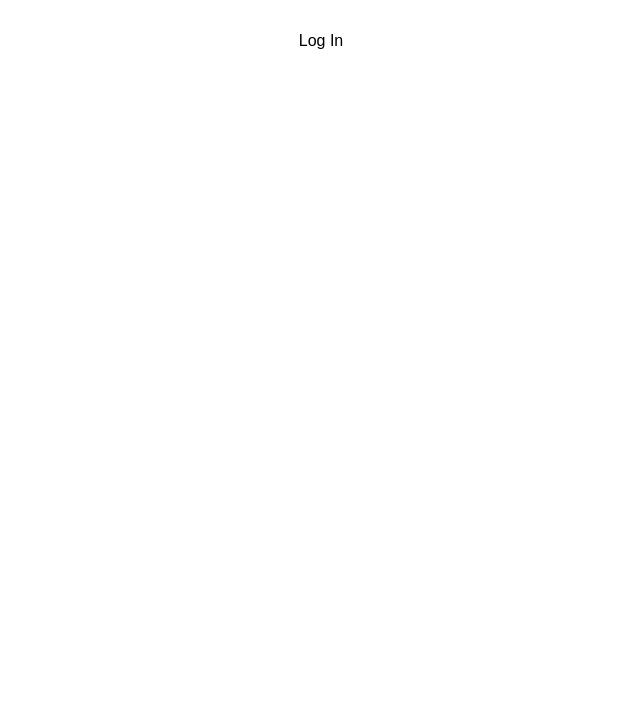
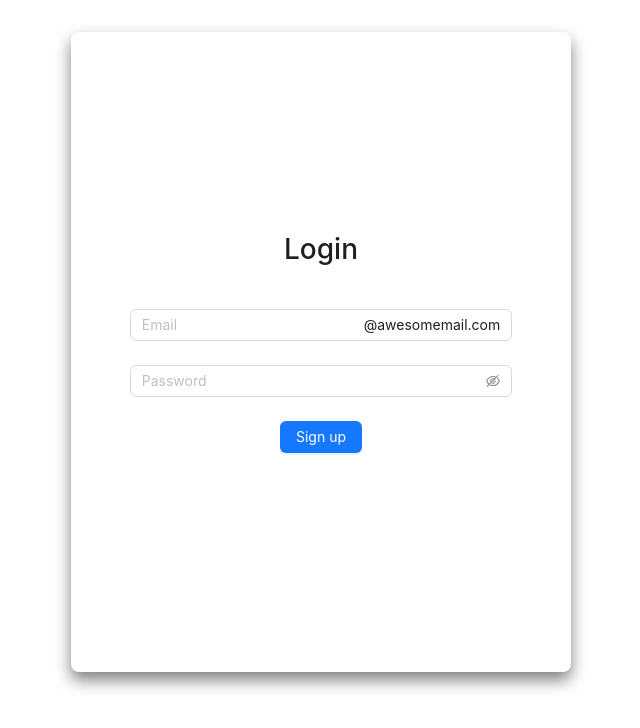
Before and after one commit to zeldacamila/hg0-emailClient-frontend, a React (Vite) app in the folder email-app/: page /login in a window 1280 px wide. Shown: the top 728 px of the page, without its empty margins (319-959 px from the left). Built offline with nearby package versions, Linux system fonts and the light colour scheme.

Commit message:
Login
Login , ya pude solucionar lo de github

```diff
--- a/email-app/src/App.tsx
+++ b/email-app/src/App.tsx
@@ -2,7 +2,7 @@ import { Navigate, Route, Routes } from 'react-router-dom';
 import './App.css';
 import NotFound from './pages/NotFound';
 import SignUp from './pages/SignUp/SignUp';
-import LogIn from './pages/LogIn';
+import LogIn from './pages/Login/LogIn';
 
 function App() {
   return (
--- /dev/null
+++ b/email-app/src/components/Login/Login.tsx
@@ -0,0 +1,73 @@
+import { Button, Form, Input } from 'antd';
+import { Link } from 'react-router-dom';
+
+const Login: React.FC = () => {
+  const [form] = Form.useForm();
+  const onFinish = (values: any) => {
+    console.log('Received values of form: ', values);
+  };
+
+  return (
+    <>
+      <Form
+        form={form}
+        name="Login"
+        onFinish={onFinish}
+        style={{ maxWidth: 600 }}
+      >
+        <Form.Item>
+          <h1>Login</h1>
+        </Form.Item>
+        <Form.Item
+          name="email"
+          rules={[
+            {
+              required: true,
+              message: 'Please input an AwesomeMail address',
+            },
+          ]}
+        >
+          <Input placeholder="Email" suffix="@awesomemail.com" />
+        </Form.Item>
+        <Form.Item
+          name="password"
+          rules={[
+            {
+              required: true,
+              message: 'Please input your password!',
+            },
+            () => ({
+              validator(_, value) {
+                if (
+                  value &&
+                  /^(?=.*[a-z])(?=.*[A-Z])(?=.*\d)(?=.*[\^$*.\[\]{}()?"!@#%&/\\,><':;|_~`]).{8,}$/.test(
+                    value,
+                  )
+                ) {
+                  return Promise.resolve();
+                }
+                return Promise.reject(
+                  new Error(
+                    'Password must contain a mix of upper and lowercase letters, numbers, and symbols, and be at least 8 characters.',
+                  ),
+                );
+              },
+            }),
+          ]}
+          hasFeedback
+        >
+          <Input.Password placeholder="Password" />
+        </Form.Item>
+
+        <Form.Item>
+          <Button type="primary" htmlType="submit">
+            Sign up
+          </Button>
+        </Form.Item>
+
+      </Form>
+    </>
+  );
+};
+
+export default Login;
--- a/email-app/src/pages/LogIn.tsx
+++ /dev/null
@@ -1,7 +0,0 @@
-import React from 'react';
-
-const LogIn: React.FC = () => {
-  return <div>Log In</div>;
-};
-
-export default LogIn;
--- /dev/null
+++ b/email-app/src/pages/Login/LogIn.tsx
@@ -0,0 +1,15 @@
+import Login from '../../components/Login/Login';
+
+import './Login.css';
+
+
+
+const LogIn: React.FC = () => {
+  return (
+    <div className="login-container">
+      <Login />
+    </div>
+  );
+};
+
+export default LogIn;
--- /dev/null
+++ b/email-app/src/pages/Login/Login.css
@@ -0,0 +1,13 @@
+.login-container {
+    display: flex;
+    flex-direction: column;
+    justify-content: center;
+    align-items: center;
+    min-height: 80vh;
+    padding: 20px;
+    width: 100%;
+    max-width: 500px;
+    margin: 0 auto;
+    border-radius: 8px;
+    box-shadow: 0px 8px 16px rgba(0, 0, 0, 0.5);
+  }
```
Also changed, not shown: email-app/src/components/Login/Login.css (added).
